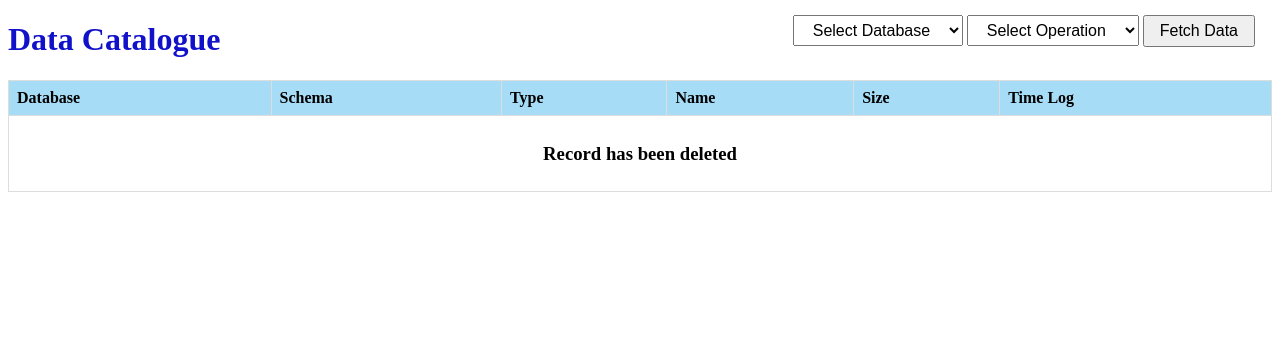
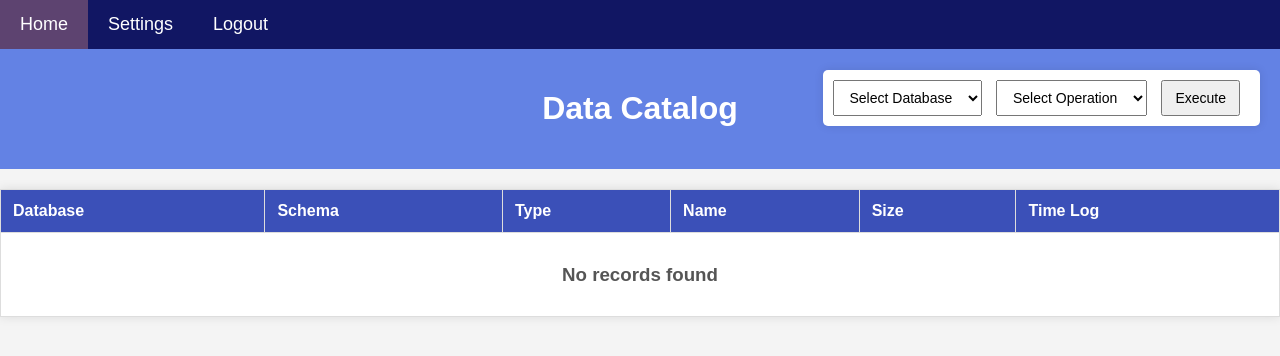
Before and after one commit to Chandrusam0538/migration_code, a Django app: page /data_mig/ in a window 1280 px wide. Shown: the top 356 px of the page. Run offline with Django 5.2, Linux system fonts and the light colour scheme; some libraries are stand-ins or nearby versions.

Commit message:
Update data_catalogue.html

```diff
--- a/migrationapp/templates/migrationapp/data_catalogue.html
+++ b/migrationapp/templates/migrationapp/data_catalogue.html
@@ -3,44 +3,100 @@
 <head>
     <meta charset="UTF-8">
     <meta name="viewport" content="width=device-width, initial-scale=1.0">
-    <title>Data Catalogue</title>
+    <title>Data Catalog</title>
     <style>
+        /* General Reset and Typography */
+        body, html {
+            margin: 0;
+            padding: 0;
+            font-family: Arial, sans-serif;
+            background-color: #f4f4f4;
+        }
+
+        /* Navbar Styles */
+        .navbar {
+            background-color: #111663;
+            overflow: hidden;
+        }
+        .navbar a {
+            float: left;
+            display: block;
+            color: white;
+            text-align: center;
+            padding: 14px 20px;
+            text-decoration: none;
+            font-size: 18px;
+        }
+        .navbar a:hover {
+            background-color: #5d4370;
+        }
+
+        /* Main Header */
+        .header {
+            background-color: #6382e4;
+            color: white;
+            padding: 20px;
+            text-align: center;
+            margin-bottom: 20px;
+        }
+
+        /* Dropdown Container */
+        .dropdown-container {
+            position: absolute;
+            top: 70px;
+            right: 20px;
+            z-index: 1000;
+            background-color: #fff;
+            padding: 10px;
+            border-radius: 5px;
+            box-shadow: 0px 0px 10px rgba(0, 0, 0, 0.1);
+        }
+        .dropdown-container select,
+        .dropdown-container button[type="submit"] {
+            padding: 8px 12px;
+            font-size: 14px;
+            margin-right: 10px;
+        }
+
+        /* Table Styles */
         table {
+            width: 100%;
             border-collapse: collapse;
-            width: 100%;
+            margin-top: 20px;
+            margin-bottom: 20px; /* Added margin bottom */
+            background-color: #fff;
+            box-shadow: 0px 0px 10px rgba(0, 0, 0, 0.1);
         }
         th, td {
             border: 1px solid #dddddd;
             text-align: left;
-            padding: 8px;
+            padding: 12px;
         }
         th {
-            background-color: #a7dcf7;
+            background-color: #3b50b8;
+            color: white;
         }
-        .dropdown-container {
-            position: absolute;
-            top: 10px;
-            right: 10px;
-            z-index: 1000;
-            padding: 5px 15px;
-        }
-        .dropdown-container select,
-        .dropdown-container button[type="submit"] {
-            padding: 5px 15px; /* Adjust padding for height and width */
-            font-size: 16px; /* Adjust font size */
-        }
-        .head{
-            color: rgb(17, 17, 201);
-        }
-        .no_records{
-            border: 1px solid #dddddd;
+        .no-records {
             text-align: center;
-            padding: 8px;
+            padding: 12px;
+            color: #555;
         }
     </style>
-
 </head>
 <body>
+
+<!-- Navbar -->
+<div class="navbar">
+    <a href="/board/">Home</a>
+    <a href="#">Settings</a>
+    <a href="/login/">Logout</a>
+</div>
+
+<!-- Content -->
+<div class="header">
+    <h1>Data Catalog</h1>
+</div>
+
 <div class="dropdown-container">
     <form method="post">
         {% csrf_token %}
@@ -56,16 +112,12 @@
             <option value="delete_records">Delete Records</option>
         </select>
 
-            <button type="submit"> Fetch Data</button>
+        <button type="submit">Execute</button>
+    </form>
+</div>
 
-        </form>
-
-
-
-    </div>
-    <a href="/board/" style="text-decoration: none;" ><h1 class="head">Data Catalogue</h1></a>
-
-    <table id="dataTable">
+<!-- Table -->
+<table>
     <thead>
         <tr>
             <th>Database</th>
@@ -90,12 +142,13 @@
             {% endfor %}
         {% else %}
             <tr>
-                    <td colspan="6" class="no_records">
-                        <h3>Record has been deleted</h3>
+                <td colspan="6" class="no-records">
+                    <h3>No records found</h3>
                 </td>
             </tr>
         {% endif %}
     </tbody>
 </table>
+
 </body>
 </html>
```
Lines whose indentation alone changed are shown as unchanged.
